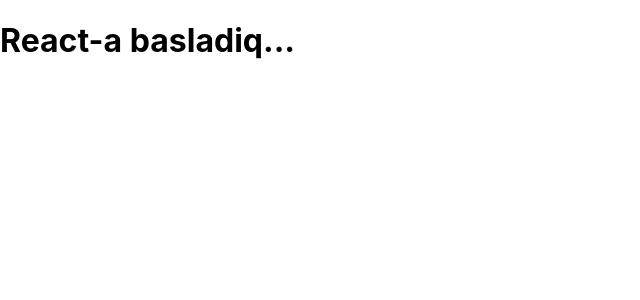
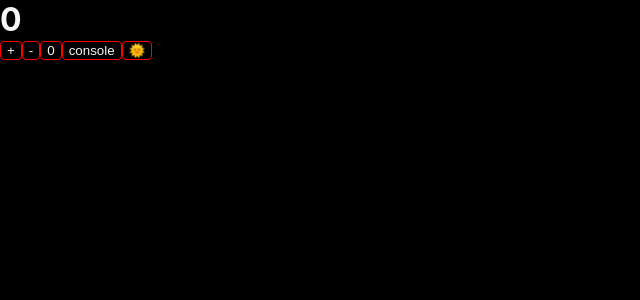
Before and after one commit to Ali-GreenHeart/fe06-react, a React (Create React App) app: page / in a window 1280 px wide. Shown: the top 300 px of the page, without its empty margins (0-640 px from the left). Built offline with nearby package versions, Linux system fonts and the light colour scheme.

Commit message:
add counter

```diff
--- a/src/App.js
+++ b/src/App.js
@@ -1,7 +1,9 @@
+import Counter from "./components/Counter";
+
 function App() {
   return (
     <div>
-        <h1>React-a basladiq...</h1>
+      <Counter />
     </div>
   );
 }
--- /dev/null
+++ b/src/components/Button/index.js
@@ -0,0 +1,12 @@
+import styles from "./index.module.css"
+
+const Button = ( {clickleyende, txt}  ) => {
+    return (
+        <button
+            onClick={clickleyende}
+            className={styles.btn}>{txt}
+        </button>
+    )
+}
+
+export default Button;
--- /dev/null
+++ b/src/components/Button/index.module.css
@@ -0,0 +1,10 @@
+.btn {
+    color: red;
+    border-radius: 4px;
+    border: 1px solid red;
+}
+
+
+.basliq {
+    color: green;
+}
--- /dev/null
+++ b/src/components/Counter/index.js
@@ -0,0 +1,47 @@
+import { useState } from "react"
+import Button from "../Button"
+import styles from "./index.module.css"
+
+const Counter = () => {
+    const [count, setCount] = useState(0)
+    const [isDarkMode, setIsDarkMode] = useState(true)
+
+
+    return (
+        <div style={{ height: '100vh' }} className={isDarkMode ? styles.darkMode : ""}>
+            <h1>{count}</h1>
+            <Button
+                txt="+"
+                clickleyende={() => {
+                    setCount(count + 1)
+                }} />
+            <Button
+                txt="-"
+                clickleyende={() => {
+                    setCount(count - 1)
+                }}
+            />
+            <Button
+                txt="0"
+                clickleyende={() => {
+                    setCount(0)
+                }}
+            />
+            <Button
+                txt="console"
+                clickleyende={() => {
+                    console.log(count)
+                }}
+            />
+            <Button
+                txt={`${isDarkMode ? "🌞" : '🌙'}`}
+                clickleyende={() => {
+                    setIsDarkMode(!isDarkMode)
+                }}
+            />
+        </div>
+    )
+}
+
+
+export default Counter;
--- /dev/null
+++ b/src/components/Counter/index.module.css
@@ -0,0 +1,10 @@
+
+.darkMode,
+.darkMode * {
+    background-color: black;
+    color: whitesmoke;
+}
+
+h1{
+    margin: 0;
+}
```
Also changed, not shown: src/components/Footer/index.js (added, +9 -0 lines), src/components/Header/index.js (added, +9 -0 lines).
